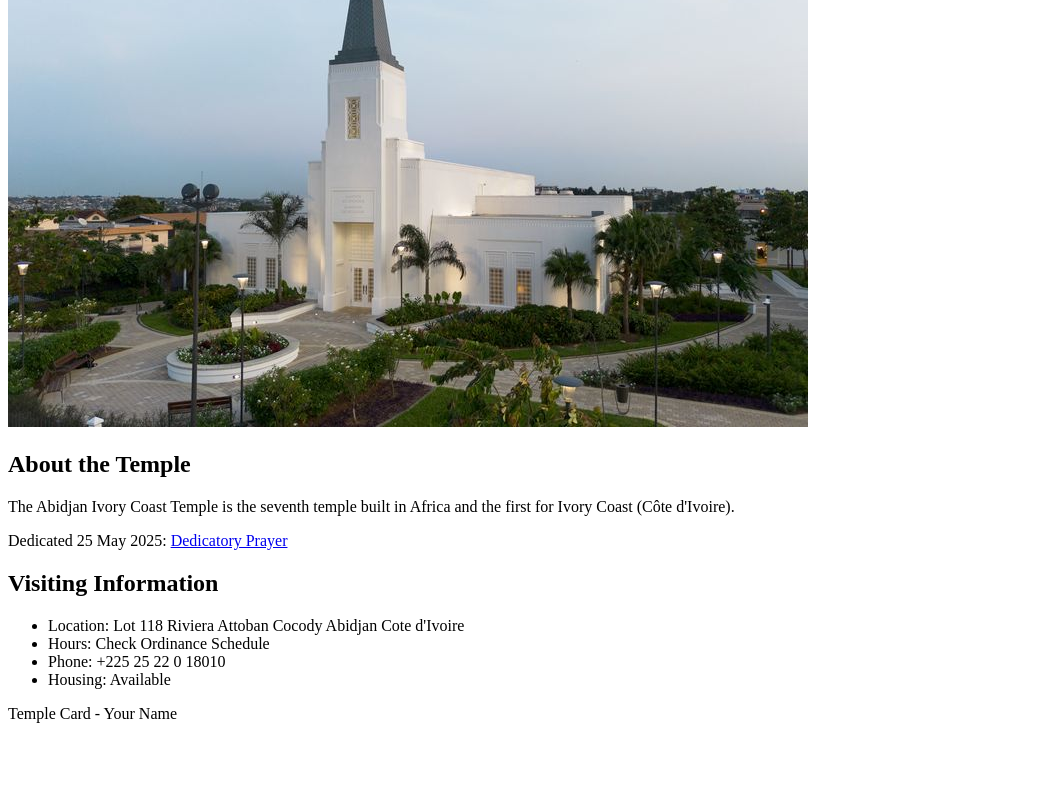
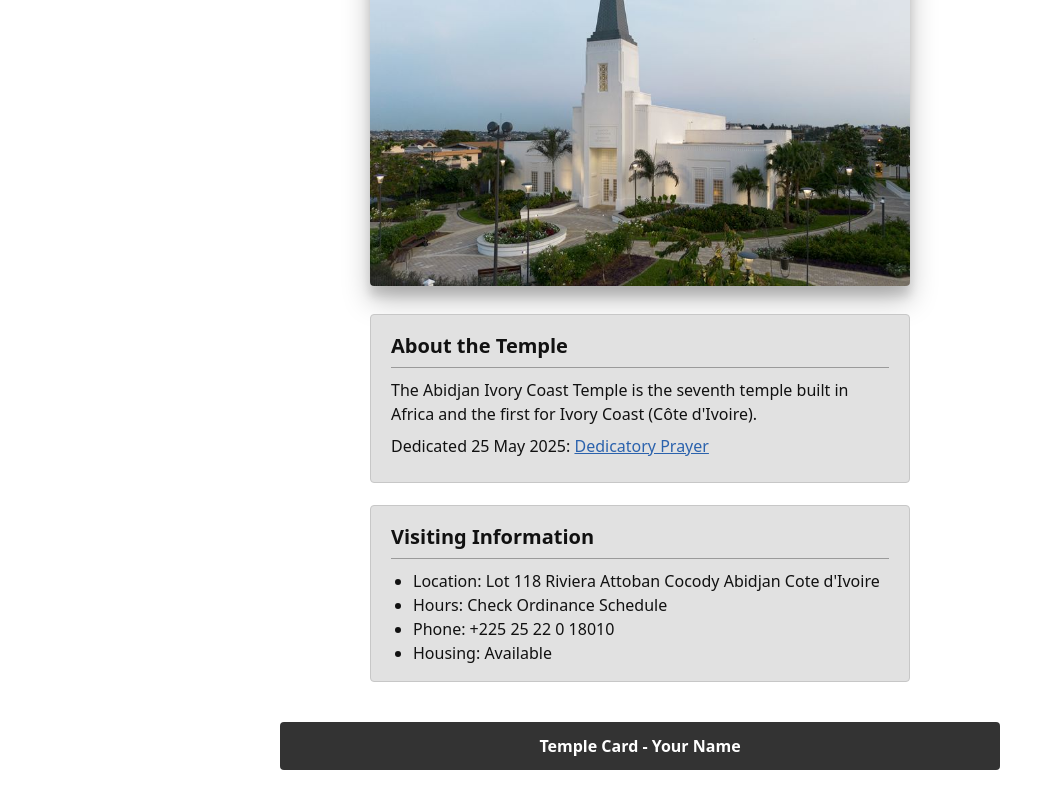
Before and after one commit to LucasDarela/wdd130, a plain HTML site: page week02/temple.html in a window 1280 px wide. Shown: the part 287-1077 px from the top of the page, without its empty margins (0-1055 px from the left). Before the commit the page ends 1026 px from the top, so only its background shows below. Drawn offline with Linux system fonts and the light colour scheme.

Commit message:
week-2 add css

```diff
--- a/week02/styles/basic.css
+++ b/week02/styles/basic.css
@@ -0,0 +1,110 @@
+/* ====== Base ====== */
+:root{
+  --bar:#333;
+  --ink:#111;
+  --muted:#e1e1e1;
+  --muted-border:#c7c7c7;
+  --shadow:0 14px 28px rgba(0,0,0,.25), 0 10px 10px rgba(0,0,0,.12);
+  --maxw:720px;
+  --cardw:540px;
+}
+
+*{ box-sizing:border-box; }
+
+html,body{
+  margin:0;
+  padding:0;
+  font-family: ui-sans-serif, system-ui, -apple-system, Segoe UI, Roboto, Arial, Helvetica, "Apple Color Emoji", "Segoe UI Emoji";
+  color:var(--ink);
+  background:#fff;
+  line-height:1.5;
+}
+
+/* ====== Header & Footer bar ====== */
+header{
+  margin-top:20px;
+}
+
+footer{
+  margin-bottom: 20px;
+}
+
+.p-black{
+  background:var(--bar);
+  color:#fff;
+  margin:0 auto;
+  max-width:var(--maxw);
+  padding:12px 24px;
+  text-align:center;
+  border-radius:4px;
+  font-weight:600;
+}
+
+/* ====== Content ====== */
+main{
+  max-width:var(--maxw);
+  margin:0 auto 40px;
+  padding:0 16px;
+}
+
+h1{
+  text-align:center;
+  font-size:40px;
+  margin:18px 0 22px;
+}
+
+picture{
+  display:block;
+  margin:0 auto 28px;
+  max-width:var(--cardw);
+}
+
+picture img{
+  display:block;
+  width:100%;
+  height:auto;
+  border-radius:4px;
+  box-shadow:var(--shadow);
+}
+
+/* ====== Cards (sections) ====== */
+main > section{
+  background:var(--muted);
+  border:1px solid var(--muted-border);
+  border-radius:4px;
+  padding:16px 20px;
+  margin:0 auto 22px;
+  max-width:var(--cardw);
+}
+
+main > section h2{
+  margin:0 0 10px;
+  font-size:20px;
+  border-bottom:1px solid #9a9a9a;
+  padding-bottom:6px;
+}
+
+main > section p{
+  margin:8px 0;
+}
+
+main > section ul{
+  margin:6px 0 0;
+  padding-left:22px;
+}
+
+a{
+  color:#2b62ad;
+  text-decoration:underline;
+}
+
+@media (max-width: 640px){
+  :root{
+    --maxw:100%;
+    --cardw:100%;
+  }
+  .p-black{
+    border-radius:0;
+  }
+  h1{ font-size:32px; }
+}
--- a/week02/temple.html
+++ b/week02/temple.html
@@ -5,11 +5,12 @@
     <meta charset="UTF-8">
     <meta name="viewport" content="width=device-width, initial-scale=1.0">
     <title>Temple Card - Abidjan Cote d'Ivoire</title>
+    <link rel="stylesheet" href="styles/basic.css">
 </head>
 
 <body>
     <header>
-        <p>Temples of the Church of Jesus Christ of Latter-day Saints</p>
+        <p class="p-black">Temples of the Church of Jesus Christ of Latter-day Saints</p>
     </header>
     <main>
         <h1>Abidjan Cote d'Ivoire</h1>
@@ -35,7 +36,7 @@
         </section>
     </main>
     <footer>
-        <p>Temple Card - Your Name</p>
+        <p class="p-black">Temple Card - Your Name</p>
     </footer>
 </body>
 
```
Also changed, not shown: style.css (deleted).
